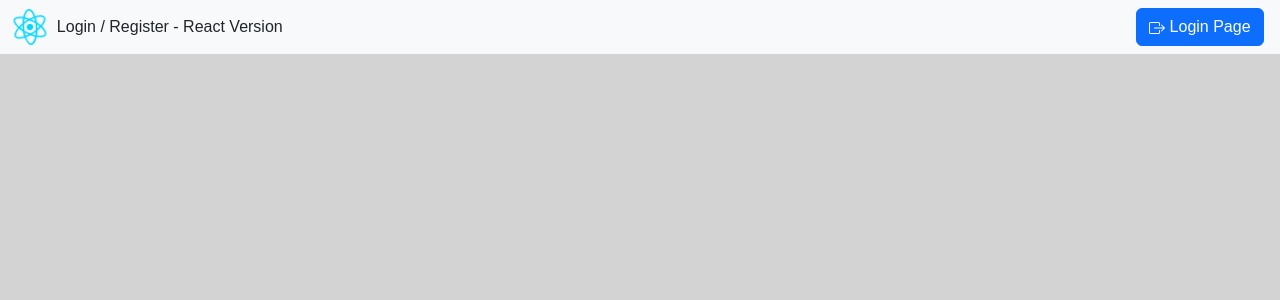
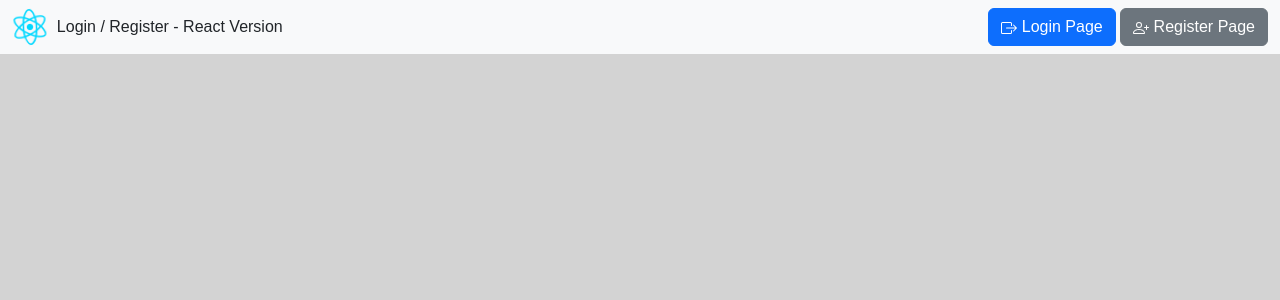
Before and after one commit to L2GS-19101360/Login-Register---React-Version, a React (Vite) app: page / in a window 1280 px wide. Shown: the top 300 px of the page. Built offline with nearby package versions, Linux system fonts and the light colour scheme.

Commit message:
Update App.jsx

```diff
--- a/src/App.jsx
+++ b/src/App.jsx
@@ -10,6 +10,7 @@ class App extends Component {
   constructor() {
     super();
     this.toLoginPage = this.toLoginPage.bind(this);
+    this.toRegisterPage = this.toRegisterPage.bind(this);
   }
 
   componentDidMount() {
@@ -21,6 +22,9 @@ class App extends Component {
 
   toLoginPage() {
     this.props.history.push('LoginPage');
+  }
+  toRegisterPage() {
+    this.props.history.push('RegisterPage');
   }
 
   render() {
@@ -49,6 +53,9 @@ class App extends Component {
                   <BoxArrowRight /> Login Page
                 </button>
                 &nbsp;
+                <button className="btn btn-secondary" type="button" onClick={this.toRegisterPage}>
+                  <PersonPlus /> Register Page
+                </button>
               </form>
             </div>
           </div>
```
